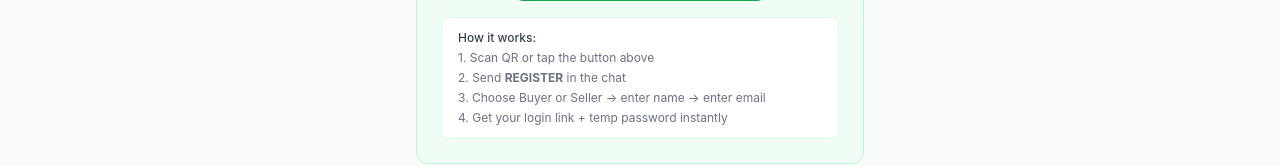
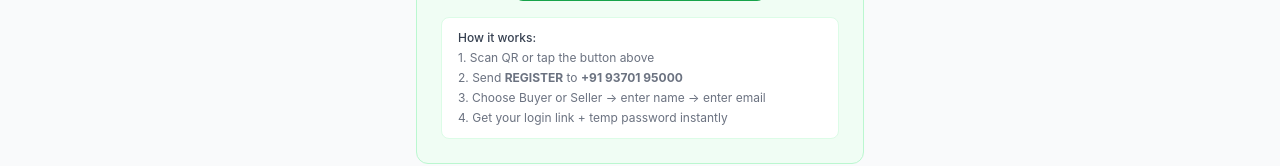
Before and after one commit to mesanjusk/Print-Mart, a React (Vite) app in the folder frontend/: page /register in a window 1280 px wide. Shown: the part 620-786 px from the top of the page. Built offline with nearby package versions, Linux system fonts and the light colour scheme; no server answers.

Commit message:
Show WA number +91 93701 95000 in registration instructions
Co-Authored-By: Claude Sonnet 4.6 <noreply@anthropic.com>
Claude-Session: https://claude.ai/code/session_01ML1YE3D2a3ipmJJsT8nL8s

```diff
--- a/frontend/src/components/common/WhatsAppRegisterQR.jsx
+++ b/frontend/src/components/common/WhatsAppRegisterQR.jsx
@@ -51,7 +51,7 @@ export default function WhatsAppRegisterQR({ compact = false }) {
       <div className="mt-4 bg-white rounded-lg px-4 py-3 text-left space-y-1 border border-green-100">
         <p className="text-xs font-medium text-gray-700">How it works:</p>
         <p className="text-xs text-gray-500">1. Scan QR or tap the button above</p>
-        <p className="text-xs text-gray-500">2. Send <strong>REGISTER</strong> in the chat</p>
+        <p className="text-xs text-gray-500">2. Send <strong>REGISTER</strong> to <strong>+91 93701 95000</strong></p>
         <p className="text-xs text-gray-500">3. Choose Buyer or Seller → enter name → enter email</p>
         <p className="text-xs text-gray-500">4. Get your login link + temp password instantly</p>
       </div>
```
